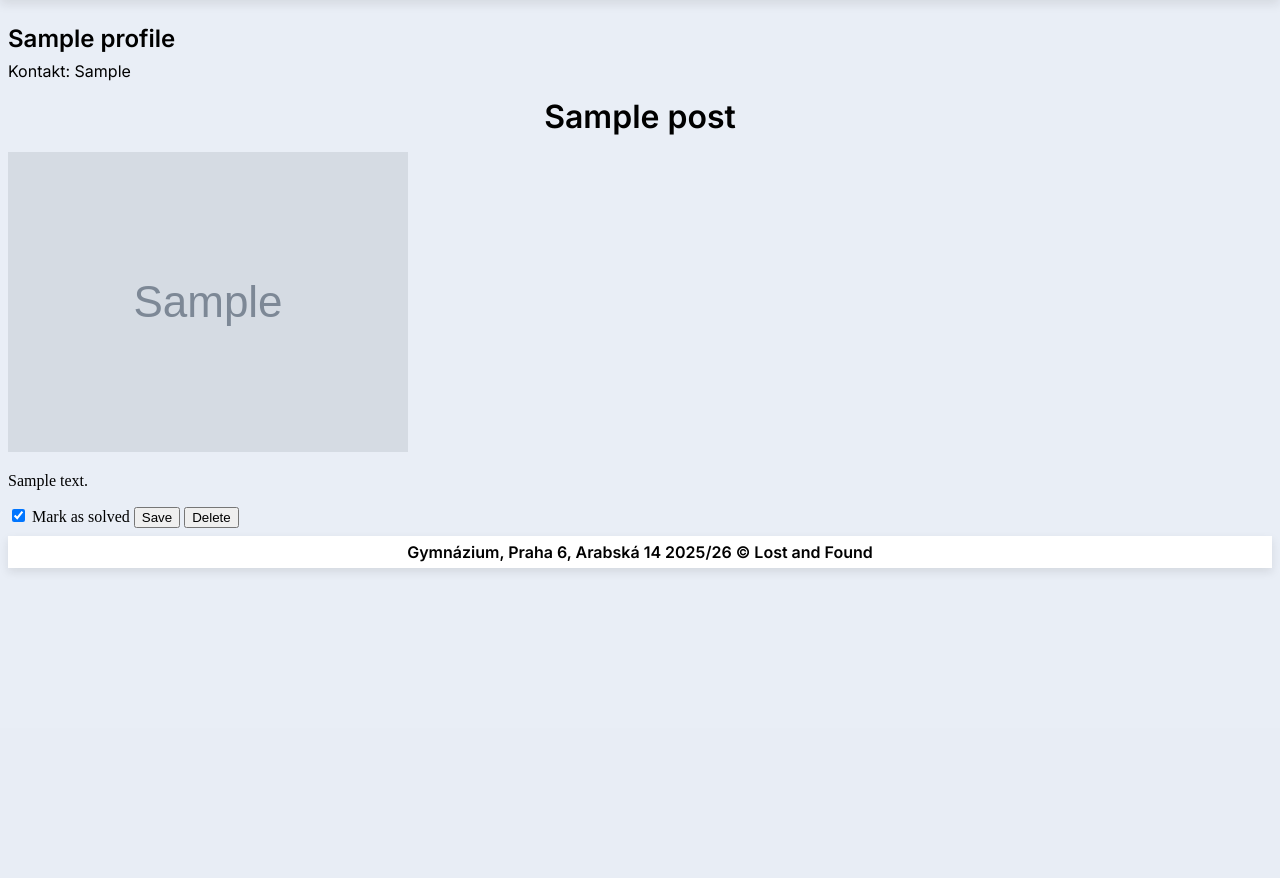
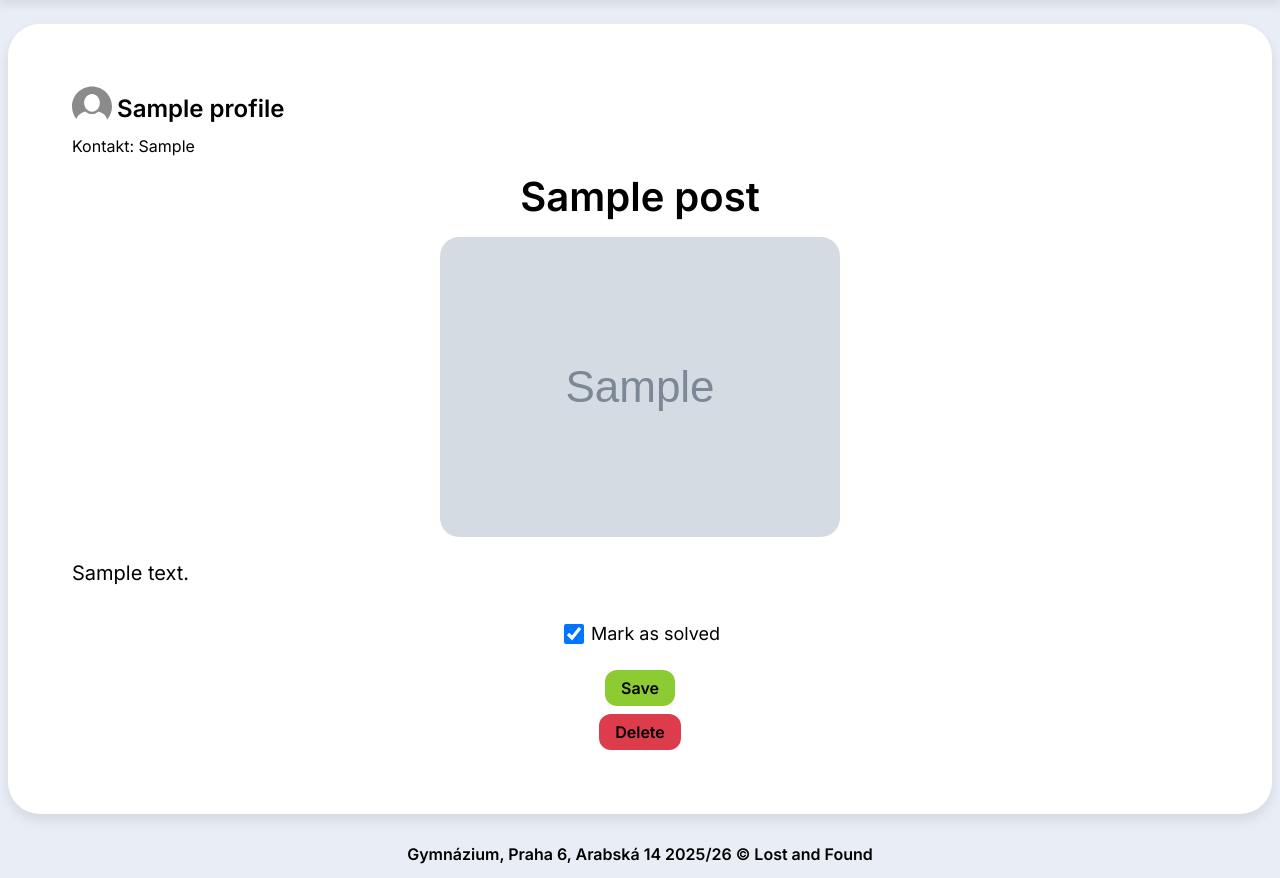
Before and after one commit to BrunoChvalkovsky/rocnikovy_projekt_lostandfound, a Django app: page /postdetails/1/ in a window 1280 px wide. Shown: the part 72-950 px from the top of the page. Before the commit the page ends 643 px from the top, so only its background shows below. Run offline with Django 5.2, Linux system fonts and the light colour scheme; a user stored in the database is signed in; tables that the repository leaves empty hold one stand-in row (values such as "Sample post"); grey boxes marked "Sample" are stand-in pictures.

Commit message:
details design

```diff
--- a/lostandfound/templates/project/postdetails.html
+++ b/lostandfound/templates/project/postdetails.html
@@ -17,34 +17,38 @@
 
 {% block main %}
     <div class="postdetails">
+        <div class="container">
             {% if post.owner == user %}
                 <a class="owner" href="{% url 'myposts' %}">
-            {{ post.owner.profile.name }}
+                    <img class="user-img" src="{% static 'project/images/user-blank.svg' %}" alt="{{ profile.name|default:'User' }}">
+                    <span class="owner-name">{{ post.owner.profile.name }}</span>
                 </a>
             {% else %}
                 <a class="owner" href="{% url 'userposts' post.owner.id %}">
-            {{ post.owner.profile.name }}
+                    <img class="user-img" src="{% static 'project/images/user-blank.svg' %}" alt="{{ profile.name|default:'User' }}">
+                    <span class="owner-name">{{ post.owner.profile.name }}</span>
                 </a>
             {% endif %}
             <p class="contact">Kontakt: {{ post.owner.profile.contact }}</p>
             <h2 class="post-title">{{ post.title }}</h2>
-        <img src="{{ post.image.url }}" alt="{{ post.title }}">
-        <p>{{ post.description }}</p>
+            <img class="post-image" src="{{ post.image.url }}" alt="{{ post.title }}">
+            <p class="description" >{{ post.description }}</p>
             {% if post.owner == user %}
-            <form method="POST" action="">
+                <form class="form" method="POST" action="">
                     {% csrf_token %}
-                <label for="id_is_solved">
+                    <label class="checkbox-container" for="id_is_solved">
                         <input type="hidden" name="is_solved" value="off">
-                <input type="checkbox" name="is_solved" id="id_is_solved" value="on" {% if post.is_solved %}checked{% endif %}>
-                Mark as solved
+                        <input class="checkbox" type="checkbox" name="is_solved" id="id_is_solved" value="on" {% if post.is_solved %}checked{% endif %}>
+                        <p class="checkbox-text">Mark as solved</p>
                     </label>
-                <button type="submit">Save</button>
-                <button type="submit" name="delete" value="delete" onclick="return confirm('Are you sure you want to delete this post?');" class="delete">
+                    <button class="save-button" type="submit">Save</button>
+                    <button class="delete-button" type="submit" name="delete" value="delete" onclick="return confirm('Are you sure you want to delete this post?');">
                         Delete
                     </button>
                 </form>
             {% endif %}
         </div>
+    </div>
 {% endblock %}
 
 {% block footer %}
--- a/static/project/css/base.css
+++ b/static/project/css/base.css
@@ -74,26 +74,22 @@ body {
     display: block;
     object-fit: cover;
 }
-
 .user-name {
     display: inline-block;
     line-height: 1;
     vertical-align: middle;
 }
-
 .footer {
+    left: 0;
+    right: 0;
+    bottom: 0;
+    width: 100%;
     display: flex;
     justify-content: center;
     align-items: center;
-    background-color: white;
-    box-shadow: 0 4px 10px rgba(30, 30, 30, 0.1);
     height: 4vh;
     font: 600 1rem 'Inter', sans-serif;
-    bottom: 0;
-    left: 0;
-    right: 0;
-    width: 100%;
     z-index: 1000;
     margin: 0;
-    transform: translateY(+1vh);
+    margin-top: 3vh;
 }
--- a/static/project/css/postdetails.css
+++ b/static/project/css/postdetails.css
@@ -1,11 +1,27 @@
 .postdetails {
     margin-top: 12vh;
+}
+.container {
+    background-color: white;
+    box-shadow: 0 6px 12px rgba(30, 30, 30, 0.1);
+    border-radius: 2.5vw;
+    padding: 5vw;
+    margin-top: 3vh;
 }
 .owner {
     display: flex;
     flex-direction: row;
     align-items: center;
     font: 600 3vh 'Inter', sans-serif;
+    margin-right: auto;
+    pointer-events: none;
+}
+.owner .user-img {
+    transform: translateY(-0.6vh);
+    pointer-events: all;
+}
+.owner-name {
+    pointer-events: all;
 }
 .contact {
     font: 400 2vh 'Inter', sans-serif;
@@ -14,8 +30,85 @@
 }
 .post-title {
     display: flex;
-    font: 600 4vh 'Inter', sans-serif;
-    margin-top: 1vh;
-    margin-bottom: 2vh;
+    justify-content: center;
+    text-align: center;
+    font: 600 5vh 'Inter', sans-serif;
+    margin: 1vh auto 2vh;
+}
+.post-image {
     justify-self: center;
+    margin-left: auto;
+    margin-right: auto;
+    display: block;
+    max-width: 100%;
+    width: auto;
+    height: auto;
+    max-height: 80vh;
+    border-radius: 1.5vw;
+    object-fit: contain;
 }
+.description {
+    font: 400 2.5vh 'Inter', sans-serif;
+    margin-top: 3vh;
+    white-space: pre-wrap;
+}
+.form {
+    display: flex;
+    flex-direction: column;
+    gap: 1vh;
+}
+.checkbox-container {
+    display: inline-flex;
+    align-items: center;
+    gap: 0.5vh;
+    justify-content: center;
+    pointer-events: none;
+    width: auto;
+}
+.checkbox,
+.checkbox-text {
+    pointer-events: auto;
+    cursor: pointer;
+}
+.checkbox-container:hover {
+    cursor: pointer;
+}
+.checkbox {
+    width: 2.5vh;
+    height: 2.5vh;
+    border-radius: 0.5vh;
+}
+.checkbox-text {
+    font: 400 2.25vh 'Inter', sans-serif;
+}
+.save-button,
+.delete-button {
+    font: 600 2vh 'Inter', sans-serif;
+    padding: 1vh 2vh;
+    border: none;
+    border-radius: 1.5vh;
+    cursor: pointer;
+    width: auto;
+    max-width: 20vh;
+    align-self: center;
+}
+.save-button {
+    background-color: rgb(141, 203, 51);
+    color: black;
+    transition: background-color 0.2s, color 0.5s;
+}
+.delete-button {
+    background-color: rgb(220, 60, 75);
+    color: black;
+    transition: background-color 0.2s, color 0.5s;
+}
+.save-button:hover {
+    background-color: rgb(99, 157, 13);
+    color: white;
+    transition: background-color 0.2s, color 0.5s;
+}
+.delete-button:hover {
+    background-color: rgb(183, 15, 31);
+    color: white;
+    transition: background-color 0.2s, color 0.5s;
+}
```
Also changed, not shown: static/project/css/homepage.css (+10 -4 lines), lostandfound/templates/project/homepage.html (indentation only). Lines whose indentation alone changed are shown as unchanged.
